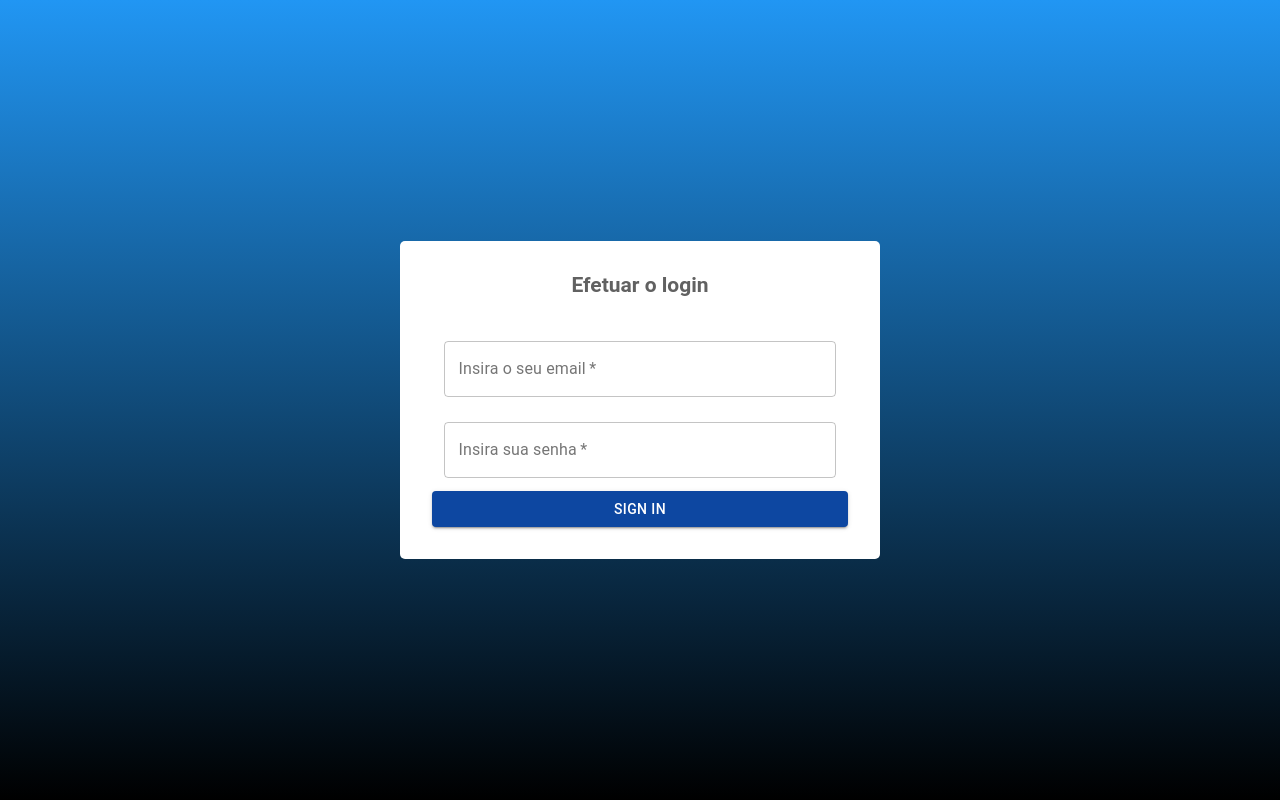
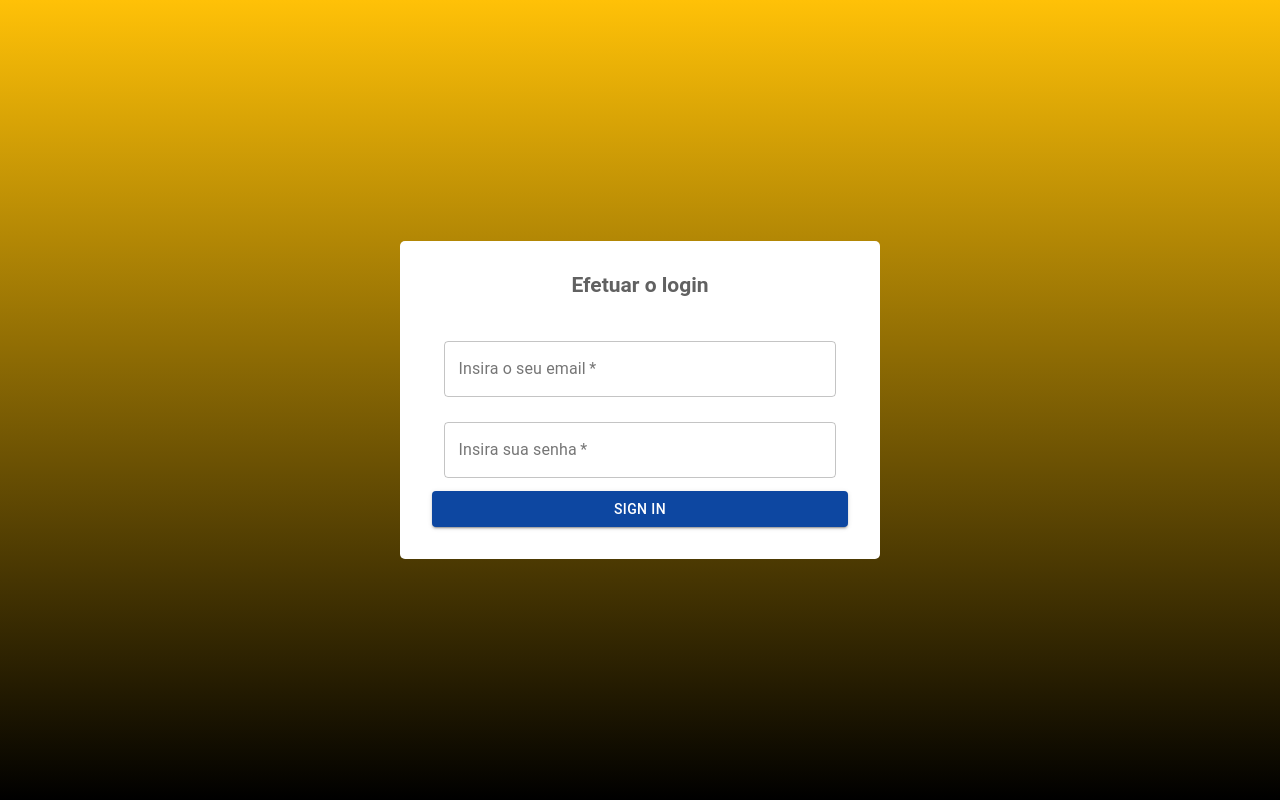
Before and after one commit to Claudio-code/front-end-controle-escolar, a React (Create React App) app: page / in a window 1280 px wide. Built offline with nearby package versions, Linux system fonts and the light colour scheme.

Commit message:
alterado o estilo da pagina de layout do usuario

```diff
--- a/src/pages/Alunos/index.js
+++ b/src/pages/Alunos/index.js
@@ -7,6 +7,7 @@ import {
   Title,
   ContainerCard,
 } from './styles';
+import history from '../../services/history';
 
 function Alunos() {
   return (
@@ -19,6 +20,7 @@ function Alunos() {
         <CardMenu
           title="Cadastro completo"
           content="Cadastro do aluno, endereço e o responsavel."
+          onClick={() => history.push('/Alunos/FormularioCompleto')}
         />
         <CardMenu
           title="Cadastro do Aluno"
--- a/src/pages/_layouts/auth/styles.js
+++ b/src/pages/_layouts/auth/styles.js
@@ -2,7 +2,7 @@ import styled from 'styled-components';
 
 export const Wrapper = styled.div`
   height: 100%;
-  background: linear-gradient(#2196f3, #000);
+  background: linear-gradient(#ffc107, #000);
   display: flex;
   justify-content: center;
   align-items: center;
```
